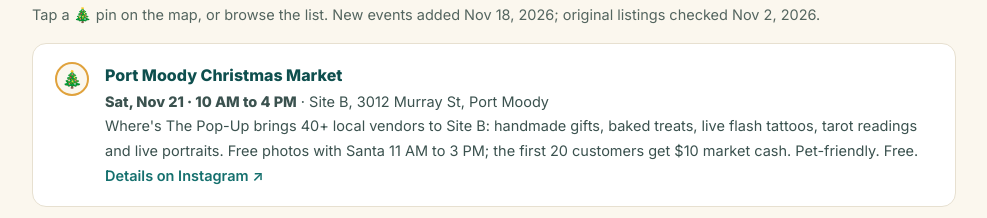
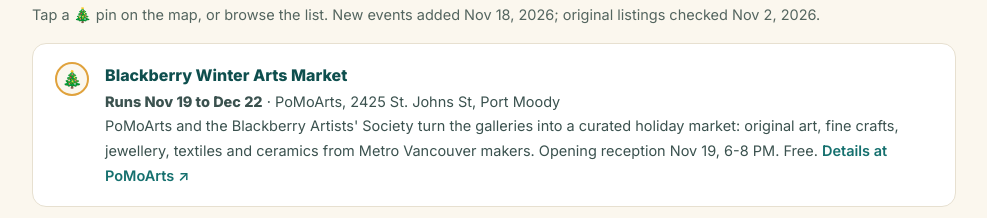
Before and after one commit to DivyamKauhsik/port-moody-pulse, a plain HTML site: page christmas-lights-map.html in a window 1280 px wide. Shown: the part 1377-1595 px from the top of the page, without its empty margins (146-1133 px from the left). Drawn offline with nearby package versions, Linux system fonts and the light colour scheme.

Commit message:
Pulse site update: christmas-lights-map.html

```diff
--- a/christmas-lights-map.html
+++ b/christmas-lights-map.html
@@ -198,8 +198,13 @@
   <script src="https://unpkg.com/leaflet@1.9.4/dist/leaflet.js" integrity="sha256-20nQCchB9co0qIjJZRGuk2/Z9VM+kNiyxNV1lvTlZBo=" crossorigin=""></script>
   <script>
     // ── Christmas events and light-ups: one entry per event. Venues sharing a pin are grouped automatically. ──
-    // New events added Nov 18, 2026; original listings checked Nov 2, 2026.
+    // New events added Nov 18, 2026; Blackberry Winter Arts Market added Nov 19, 2026 at PoMoArts' request; original listings checked Nov 2, 2026.
     const CHRISTMAS_EVENTS = [
+      { lat: 49.27657, lng: -122.85715, venue: "PoMoArts, 2425 St. Johns St, Port Moody",
+        title: "Blackberry Winter Arts Market",
+        date: "Runs Nov 19 to Dec 22",
+        note: "PoMoArts and the Blackberry Artists' Society turn the galleries into a curated holiday market: original art, fine crafts, jewellery, textiles and ceramics from Metro Vancouver makers. Opening reception Nov 19, 6-8 PM. Free.",
+        link: "https://www.pomoarts.ca/bwam", linkLabel: "Details at PoMoArts" },
       { lat: 49.279, lng: -122.84371, venue: "Site B, 3012 Murray St, Port Moody",
         title: "Port Moody Christmas Market",
         date: "Sat, Nov 21 · 10 AM to 4 PM",
```
